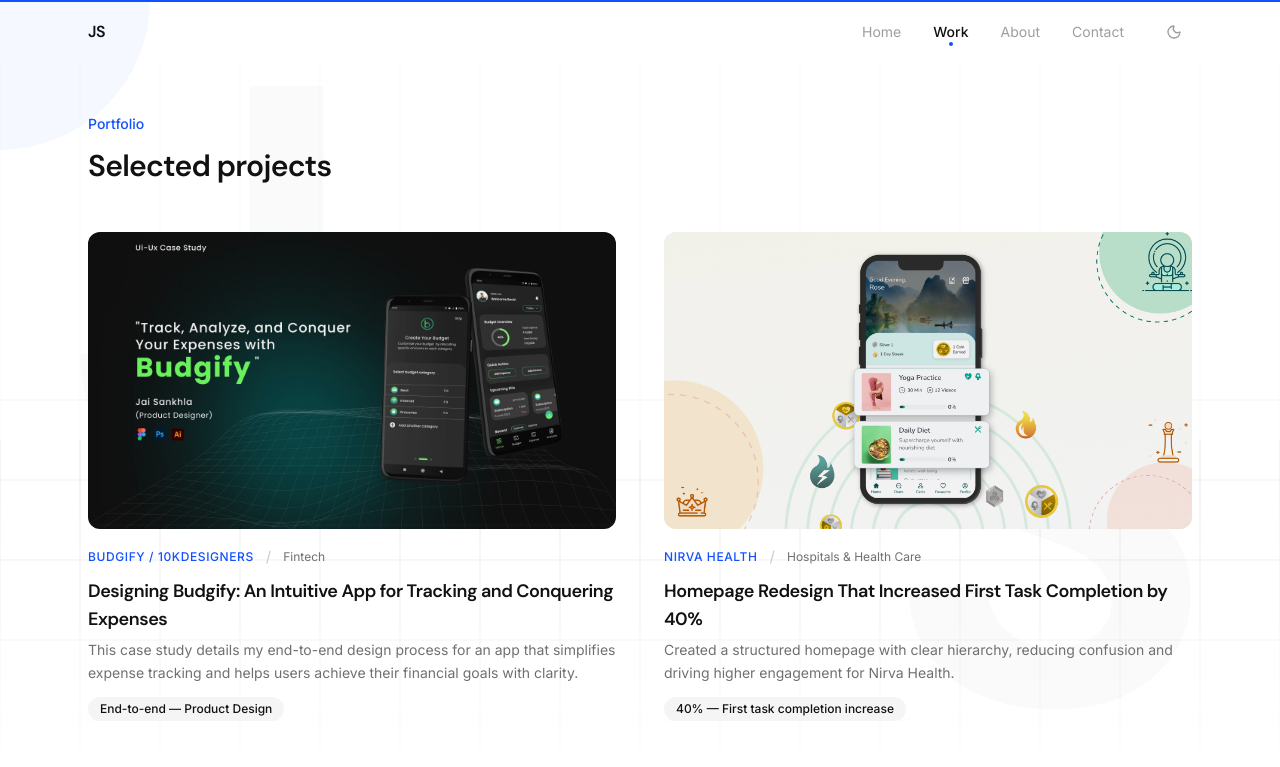
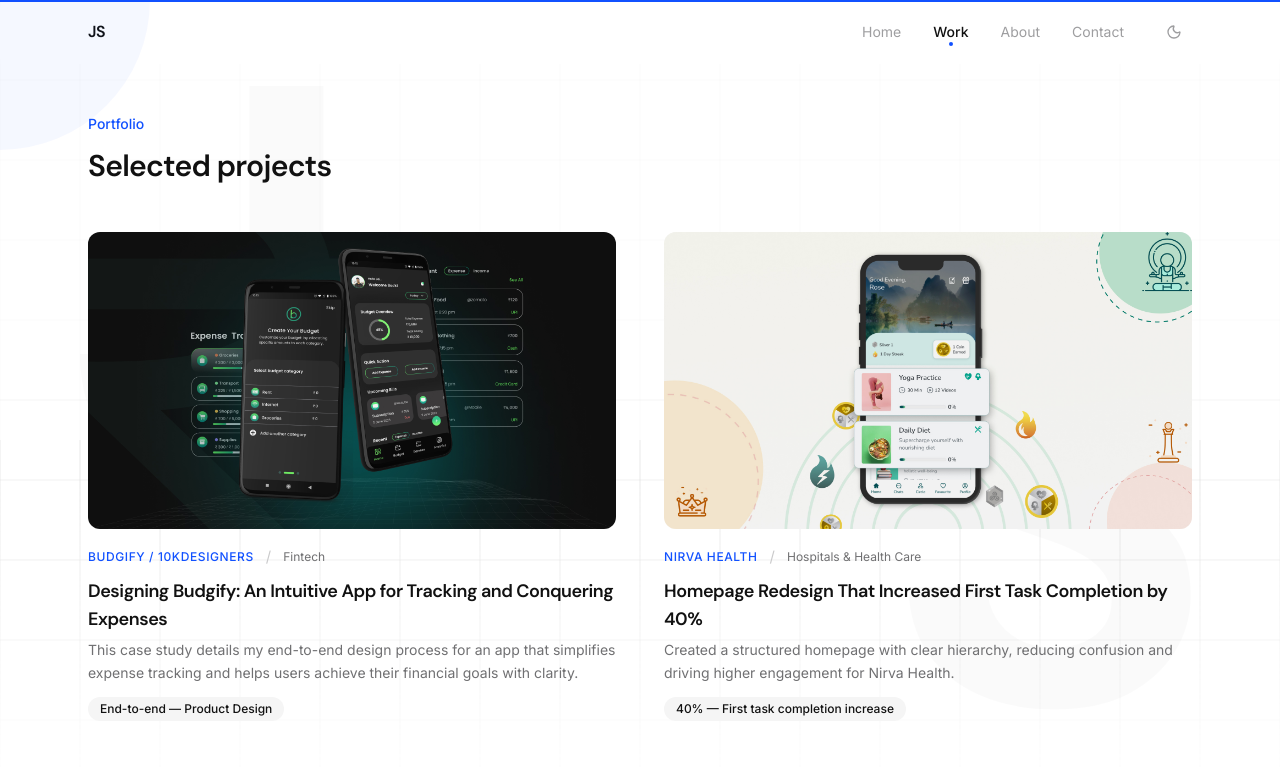
Before and after one commit to Jai-Sankhla/portfolio-website, a Next.js app: page /work in a window 1280 px wide. Shown: the top 767 px of the page. Built offline with nearby package versions, Linux system fonts and the light colour scheme.

Commit message:
fix: update budgify cover reference to jpg

```diff
--- a/src/data/case-studies.ts
+++ b/src/data/case-studies.ts
@@ -39,7 +39,7 @@ export const caseStudies: CaseStudy[] = [
     title: "Designing Budgify: An Intuitive App for Tracking and Conquering Expenses",
     description:
       "This case study details my end-to-end design process for an app that simplifies expense tracking and helps users achieve their financial goals with clarity.",
-    coverImage: "/images/case-studies/budgify/cover.jpeg",
+    coverImage: "/images/case-studies/budgify/cover.jpg",
     client: "Budgify / 10kdesigners",
     role: "Product Designer",
     industry: "Fintech",
```
Also changed, not shown: public/images/case-studies/budgify/cover.jpeg (deleted), public/images/case-studies/budgify/cover.jpg (added).
